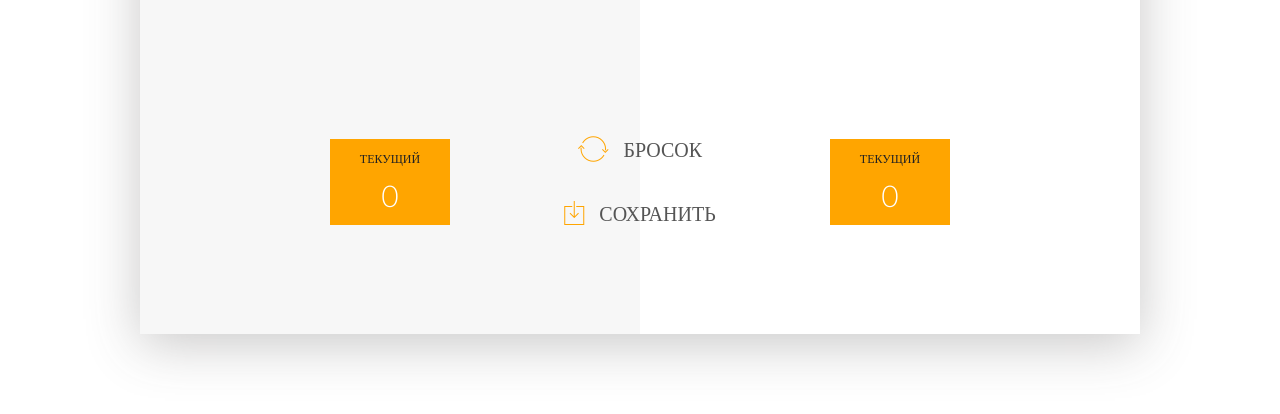
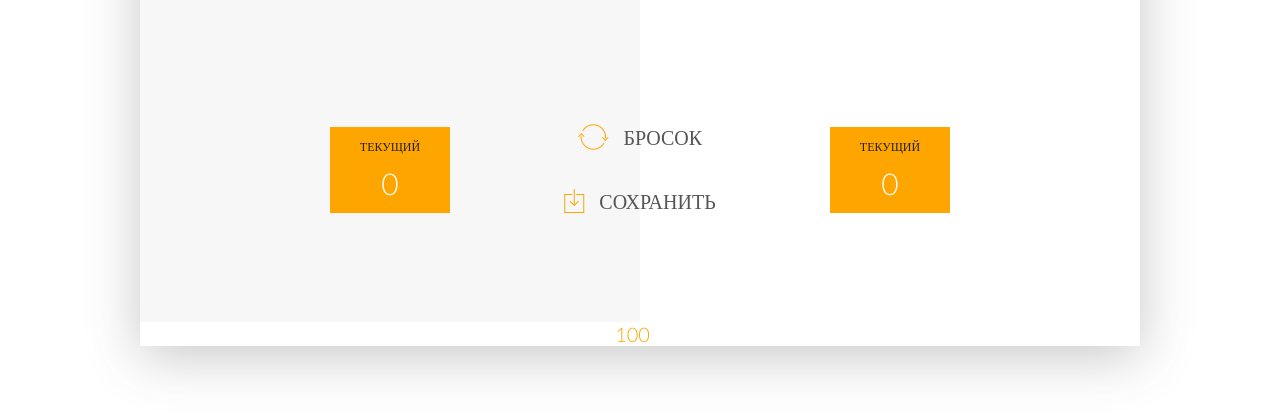
Before and after one commit to LiliyaGavrishchishena/game-of-dice, a plain HTML site: page index.html in a window 1280 px wide. Shown: the part 366-780 px from the top of the page. Drawn offline with nearby package versions, Linux system fonts and the light colour scheme.

Commit message:
feature - input fot setting the winning score

```diff
--- a/app.js
+++ b/app.js
@@ -14,6 +14,7 @@
 let current = 0;
 const diceElement1 = document.querySelector('#dice1');
 const diceElement2 = document.querySelector('#dice2');
+let winScore;
 
 const initGame = () => {
   document.querySelector('#current-0').textContent = 0;
@@ -22,6 +23,7 @@
   document.querySelector('#score-1').textContent = 0;
   diceElement1.style.display = 'none';
   diceElement2.style.display = 'none';
+  winScore = document.querySelector('#win-score').value;
 };
 
 initGame();
@@ -41,7 +43,7 @@
     current += dice1 + dice2;
     document.getElementById('current-' + activePlayer).textContent = current;
 
-    if (scores[activePlayer] + current >= 100) {
+    if (scores[activePlayer] + current >= winScore) {
       alert(`Player ${activePlayer} won!!!`);
       changePlayer();
     }
--- a/index.html
+++ b/index.html
@@ -40,13 +40,22 @@
       <button class="btn-new">
         <i class="ion-ios-plus-outline"></i>Новая игра
       </button>
+      <form>
+        <input
+          class="input"
+          type="number"
+          value="100"
+          id="win-score"
+          placeholder="Введите выигрышное число"
+        />
+      </form>
       <button class="btn-roll"><i class="ion-ios-loop"></i>Бросок</button>
       <button class="btn-hold">
         <i class="ion-ios-download-outline"></i>Сохранить
       </button>
 
-      <img src="dice-5.png" alt="Dice" class="dice" id="dice1"/>
-      <img src="dice-5.png" alt="Dice" class="dice" id="dice2"/>
+      <img src="dice-5.png" alt="Dice" class="dice" id="dice1" />
+      <img src="dice-5.png" alt="Dice" class="dice" id="dice2" />
     </div>
 
     <script src="app.js"></script>
--- a/style.css
+++ b/style.css
@@ -77,13 +77,13 @@
   content: '\2022';
   font-size: 47px;
   position: absolute;
-  color: orange;
+  color: #ffa500;
   top: -7px;
   right: 10px;
 }
 
 .player-current-box {
-  background-color: orange;
+  background-color: #ffa500;
   color: #fff;
   width: 40%;
   margin: 0 auto;
@@ -100,6 +100,16 @@
 
 .player-current-score {
   font-size: 30px;
+}
+
+.input {
+  width: 100%;
+  text-align: center;
+  font-size: 20px;
+  font-family: Lato;
+  font-weight: 300;
+  color: #ffa500;
+  border: none;
 }
 
 button {
```
